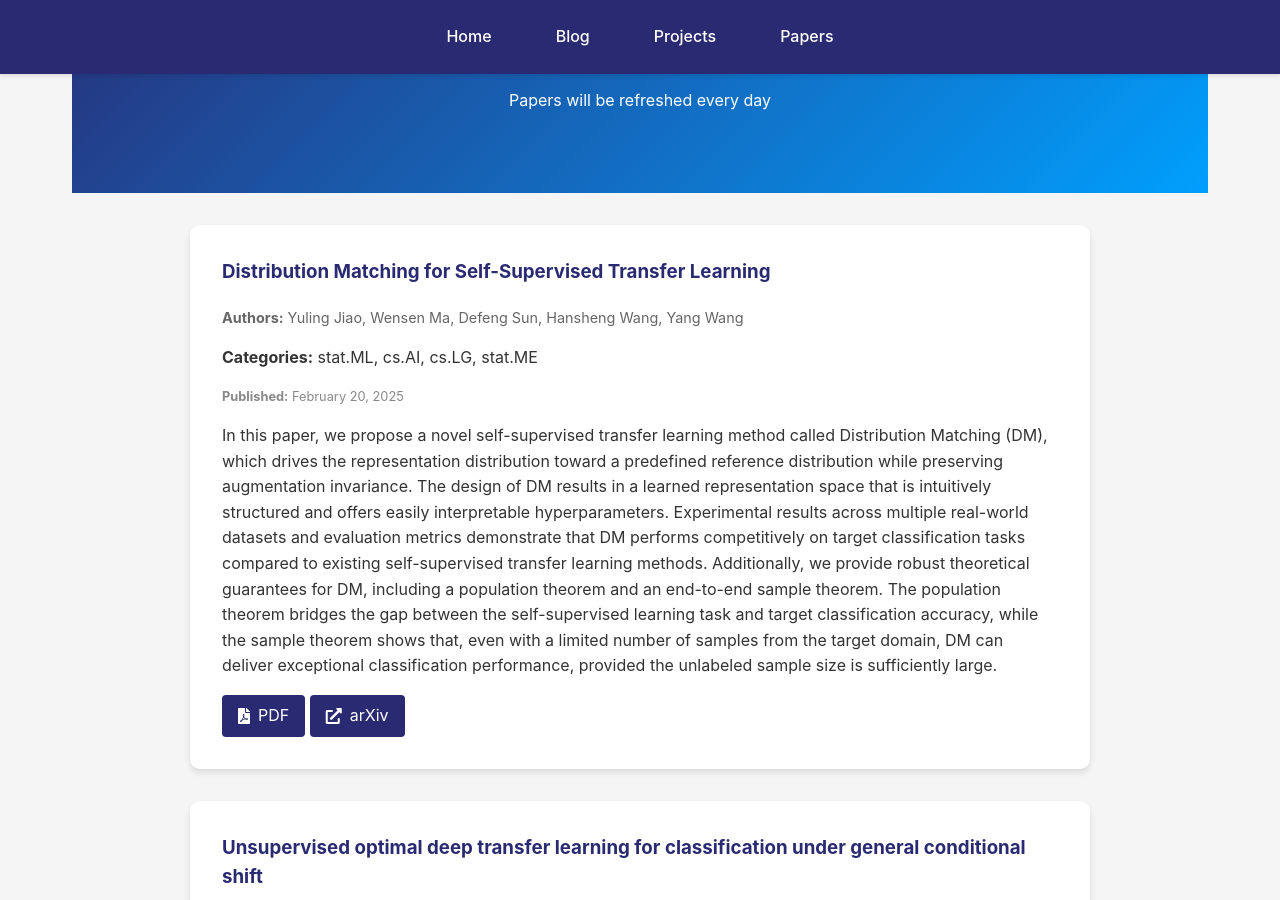
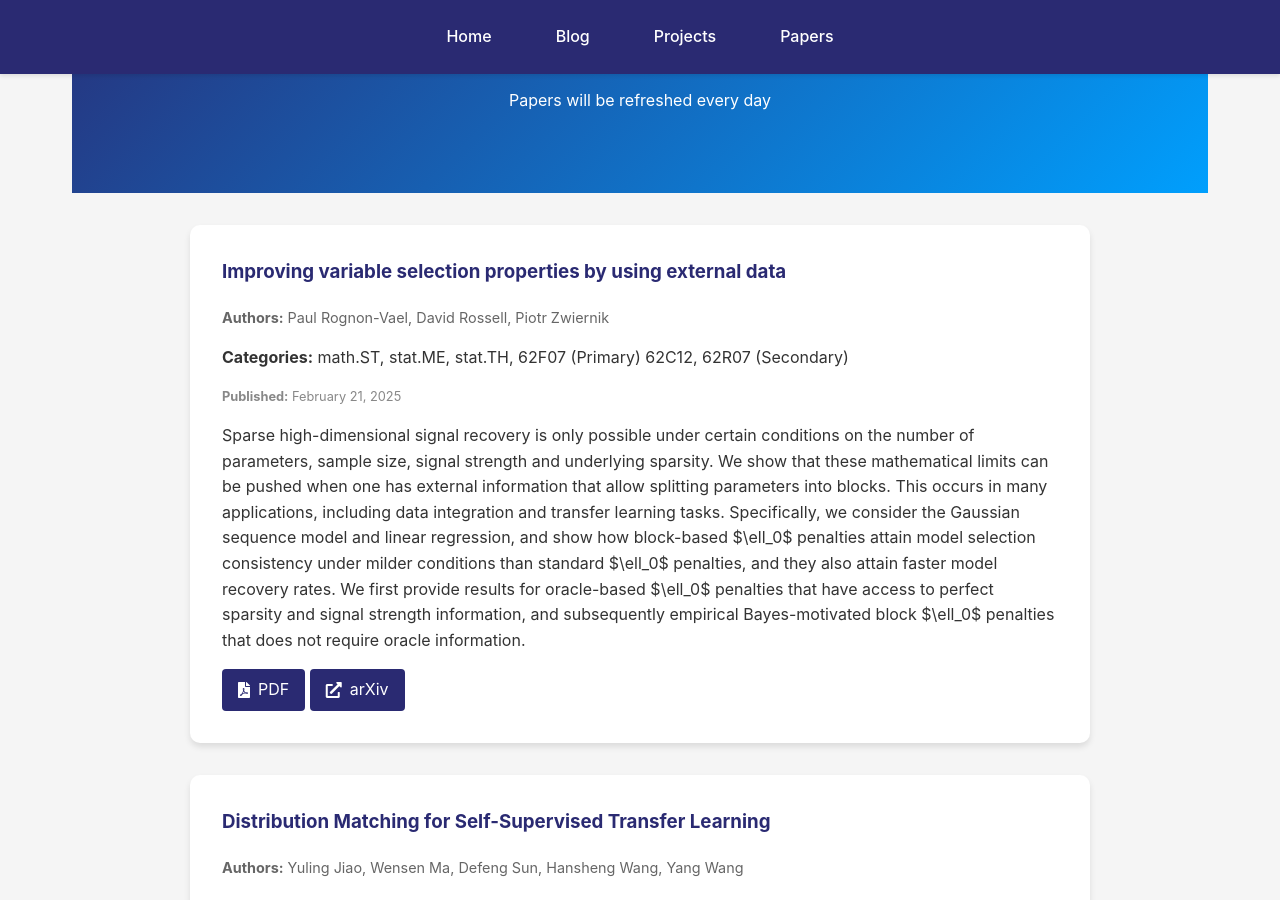
Before and after one commit to kyZhan2002/mypage, a Jekyll site: the page built from papers/index.html, in a window 1280 px wide and 900 px high, scrolled down 304 px. Built offline with Jekyll 4.4.1, drawn with Linux system fonts in a browser that asks for light colours.

Commit message:
Update arXiv papers

```diff
--- a/_data/arxiv_cache.json
+++ b/_data/arxiv_cache.json
@@ -1,6 +1,24 @@
 {
-  "timestamp": 1740359774,
+  "timestamp": 1740446145,
   "papers": [
+    {
+      "title": "Improving variable selection properties by using external data",
+      "authors": [
+        "Paul Rognon-Vael",
+        "David Rossell",
+        "Piotr Zwiernik"
+      ],
+      "abstract": "Sparse high-dimensional signal recovery is only possible under certain\nconditions on the number of parameters, sample size, signal strength and\nunderlying sparsity. We show that these mathematical limits can be pushed when\none has external information that allow splitting parameters into blocks. This\noccurs in many applications, including data integration and transfer learning\ntasks. Specifically, we consider the Gaussian sequence model and linear\nregression, and show how block-based $\\ell_0$ penalties attain model selection\nconsistency under milder conditions than standard $\\ell_0$ penalties, and they\nalso attain faster model recovery rates. We first provide results for\noracle-based $\\ell_0$ penalties that have access to perfect sparsity and signal\nstrength information, and subsequently empirical Bayes-motivated block $\\ell_0$\npenalties that does not require oracle information.",
+      "published": "February 21, 2025",
+      "categories": [
+        "math.ST",
+        "stat.ME",
+        "stat.TH",
+        "62F07 (Primary) 62C12, 62R07 (Secondary)"
+      ],
+      "pdf_link": "http://arxiv.org/pdf/2502.15584v1",
+      "arxiv_url": "http://arxiv.org/abs/2502.15584v1"
+    },
     {
       "title": "Distribution Matching for Self-Supervised Transfer Learning",
       "authors": [
```
